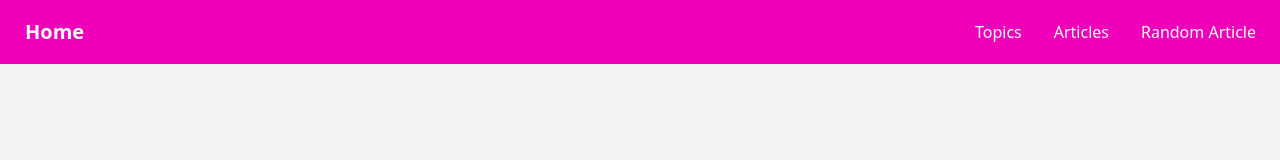
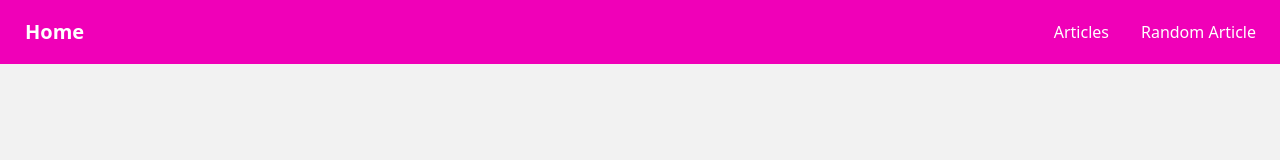
Before and after one commit to monologuemind/blog, a SvelteKit app: page / in a window 1280 px wide. Shown: the top 160 px of the page. Built offline with nearby package versions, Linux system fonts and the light colour scheme.

Commit message:
Update +layout.svelte

```diff
--- a/src/routes/+layout.svelte
+++ b/src/routes/+layout.svelte
@@ -21,7 +21,6 @@
 	</div>
 	<div class="flex-none">
 		<ul class="menu menu-horizontal p-0">
-			<li><a href={`${base}/topics`}>Topics</a></li>
 			<li tabindex="0">
 				<a href={`${base}/article-list`}> Articles </a>
 			</li>
```
